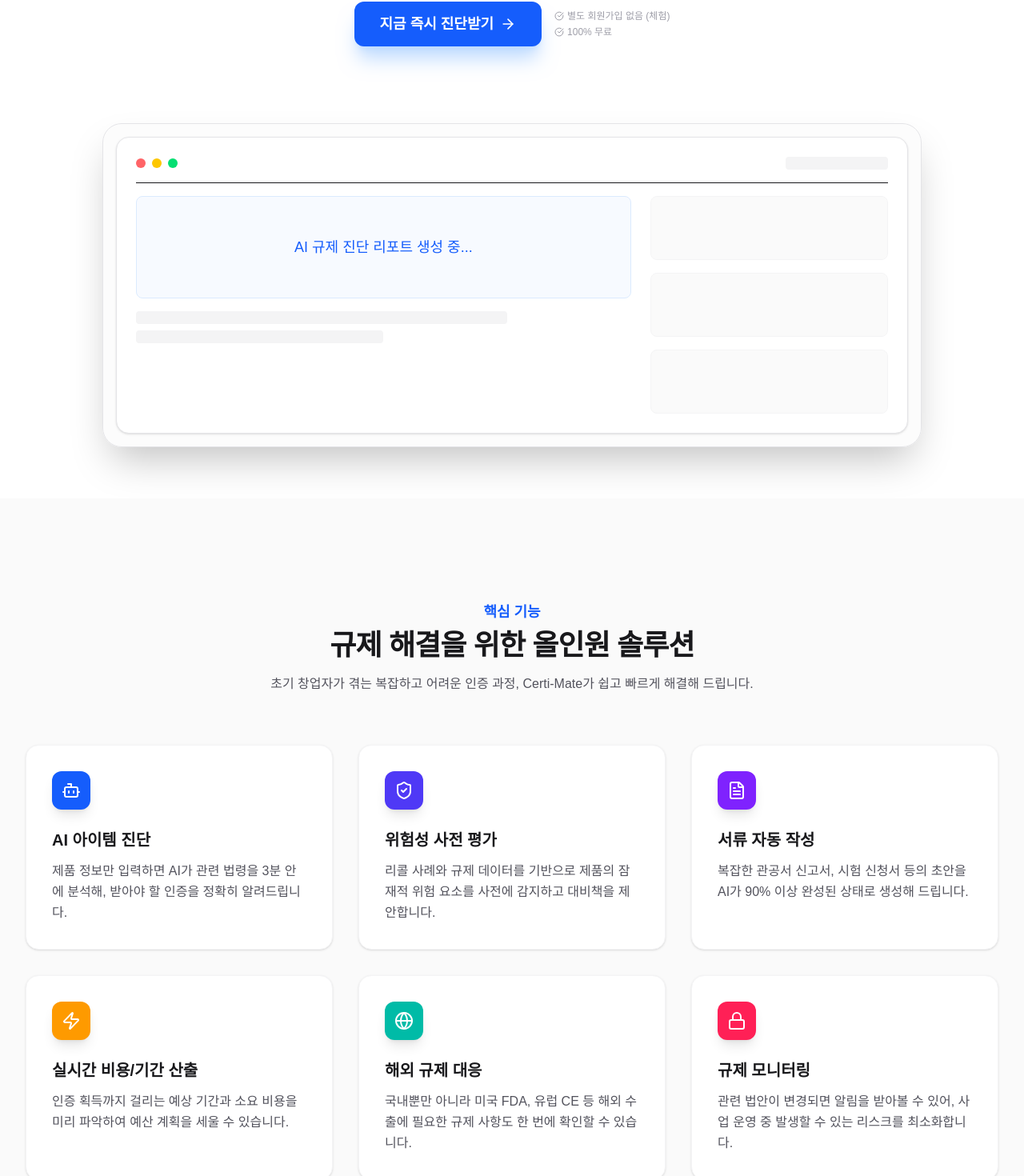
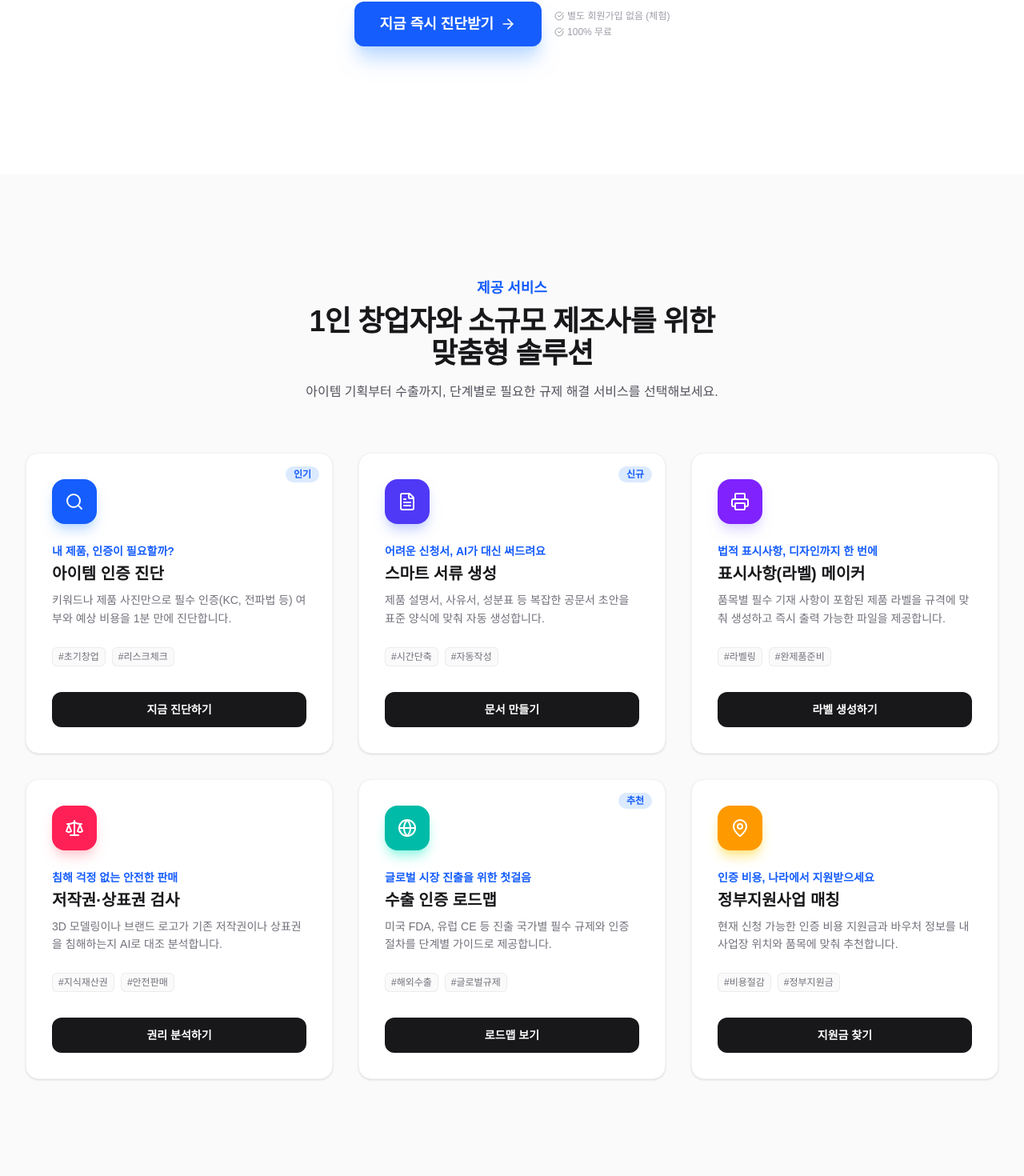
Before and after one commit to seojeongju/Compliance-SaaS, a Next.js app in the folder web-app/: page / in a window 1280 px wide. Shown: the part 533-2003 px from the top of the page at 80% size. Built offline with nearby package versions, Linux system fonts and the light colour scheme; no server answers.

Commit message:
Feat: Redesign Landing Page Services Section with 6 detailed actionable cards

```diff
--- a/web-app/src/app/page.tsx
+++ b/web-app/src/app/page.tsx
@@ -1,7 +1,7 @@
 "use client";
 
 import Link from "next/link";
-import { ArrowRight, Bot, CheckCircle, FileText, ShieldCheck, Zap, Globe, Lock, Loader2 } from "lucide-react";
+import { ArrowRight, Bot, CheckCircle, FileText, ShieldCheck, Zap, Globe, Lock, Loader2, Tag, Search, Printer, Scale, MapPin } from "lucide-react";
 import { motion } from "framer-motion";
 import { useEffect, useState } from "react";
 import { createSupabaseClient } from "../lib/supabaseClient";
@@ -32,6 +32,72 @@ export default function Home() {
     transition: { duration: 0.5 }
   };
 
+  const services = [
+    {
+      icon: <Search className="h-6 w-6 text-white" />,
+      color: "bg-blue-600 shadow-blue-200",
+      title: "아이템 인증 진단",
+      copy: "내 제품, 인증이 필요할까?",
+      desc: "키워드나 제품 사진만으로 필수 인증(KC, 전파법 등) 여부와 예상 비용을 1분 만에 진단합니다.",
+      tags: ["#초기창업", "#리스크체크"],
+      badge: "인기",
+      cta: "지금 진단하기",
+      link: "/dashboard/diagnostic"
+    },
+    {
+      icon: <FileText className="h-6 w-6 text-white" />,
+      color: "bg-indigo-600 shadow-indigo-200",
+      title: "스마트 서류 생성",
+      copy: "어려운 신청서, AI가 대신 써드려요",
+      desc: "제품 설명서, 사유서, 성분표 등 복잡한 공문서 초안을 표준 양식에 맞춰 자동 생성합니다.",
+      tags: ["#시간단축", "#자동작성"],
+      badge: "신규",
+      cta: "문서 만들기",
+      link: "/dashboard/diagnostic"
+    },
+    {
+      icon: <Printer className="h-6 w-6 text-white" />,
+      color: "bg-violet-600 shadow-violet-200",
+      title: "표시사항(라벨) 메이커",
+      copy: "법적 표시사항, 디자인까지 한 번에",
+      desc: "품목별 필수 기재 사항이 포함된 제품 라벨을 규격에 맞춰 생성하고 즉시 출력 가능한 파일을 제공합니다.",
+      tags: ["#라벨링", "#완제품준비"],
+      cta: "라벨 생성하기",
+      link: "/dashboard" // Placeholder
+    },
+    {
+      icon: <Scale className="h-6 w-6 text-white" />,
+      color: "bg-rose-500 shadow-rose-200",
+      title: "저작권·상표권 검사",
+      copy: "침해 걱정 없는 안전한 판매",
+      desc: "3D 모델링이나 브랜드 로고가 기존 저작권이나 상표권을 침해하는지 AI로 대조 분석합니다.",
+      tags: ["#지식재산권", "#안전판매"],
+      cta: "권리 분석하기",
+      link: "/dashboard" // Placeholder
+    },
+    {
+      icon: <Globe className="h-6 w-6 text-white" />,
+      color: "bg-teal-500 shadow-teal-200",
+      title: "수출 인증 로드맵",
+      copy: "글로벌 시장 진출을 위한 첫걸음",
+      desc: "미국 FDA, 유럽 CE 등 진출 국가별 필수 규제와 인증 절차를 단계별 가이드로 제공합니다.",
+      tags: ["#해외수출", "#글로벌규제"],
+      badge: "추천",
+      cta: "로드맵 보기",
+      link: "/dashboard" // Placeholder
+    },
+    {
+      icon: <MapPin className="h-6 w-6 text-white" />,
+      color: "bg-amber-500 shadow-amber-200",
+      title: "정부지원사업 매칭",
+      copy: "인증 비용, 나라에서 지원받으세요",
+      desc: "현재 신청 가능한 인증 비용 지원금과 바우처 정보를 내 사업장 위치와 품목에 맞춰 추천합니다.",
+      tags: ["#비용절감", "#정부지원금"],
+      cta: "지원금 찾기",
+      link: "/dashboard" // Placeholder
+    },
+  ];
+
   return (
     <div className="flex min-h-screen flex-col bg-white text-zinc-900 selection:bg-blue-100 selection:text-blue-900">
       {/* Header */}
@@ -44,9 +110,9 @@ export default function Home() {
             <span>Certi-Mate</span>
           </Link>
           <nav className="hidden md:flex gap-8 text-sm font-medium text-zinc-600">
-            <Link href="#features" className="hover:text-blue-600 transition-colors">기능 소개</Link>
-            <Link href="#how-it-works" className="hover:text-blue-600 transition-colors">이용 방법</Link>
+            <Link href="#services" className="hover:text-blue-600 transition-colors">서비스</Link>
             <Link href="#pricing" className="hover:text-blue-600 transition-colors">요금제</Link>
+            <Link href="#contact" className="hover:text-blue-600 transition-colors">문의하기</Link>
           </nav>
           <div className="flex items-center gap-4">
             {loading ? (
@@ -130,106 +196,57 @@ export default function Home() {
                 </div>
               </div>
             </motion.div>
-
-            {/* Abstract Dashboard Visual */}
-            <motion.div
-              initial={{ opacity: 0, y: 40 }}
-              animate={{ opacity: 1, y: 0 }}
-              transition={{ delay: 0.2, duration: 0.6 }}
-              className="mt-20 -mb-24 flow-root sm:mt-24"
-            >
-              <div className="relative mx-auto max-w-5xl rounded-2xl border border-zinc-200 bg-zinc-50/50 p-2 shadow-2xl backdrop-blur-xl lg:rounded-3xl lg:p-4">
-                <div className="rounded-xl border border-zinc-200 bg-white p-6 shadow-sm overflow-hidden lg:rounded-2xl">
-                  <div className="flex items-center justify-between border-b pb-4 mb-4">
-                    <div className="flex gap-2">
-                      <div className="h-3 w-3 rounded-full bg-red-400"></div>
-                      <div className="h-3 w-3 rounded-full bg-yellow-400"></div>
-                      <div className="h-3 w-3 rounded-full bg-green-400"></div>
-                    </div>
-                    <div className="h-4 w-32 rounded bg-zinc-100"></div>
-                  </div>
-                  <div className="grid grid-cols-3 gap-6">
-                    <div className="col-span-2 space-y-4">
-                      <div className="h-32 rounded-lg bg-blue-50/50 p-4 border border-blue-100 flex items-center justify-center">
-                        <span className="text-blue-600 font-medium text-lg">AI 규제 진단 리포트 생성 중...</span>
-                      </div>
-                      <div className="space-y-2">
-                        <div className="h-4 w-3/4 rounded bg-zinc-100"></div>
-                        <div className="h-4 w-1/2 rounded bg-zinc-100"></div>
-                      </div>
-                    </div>
-                    <div className="space-y-4">
-                      <div className="h-20 rounded-lg bg-zinc-50 border border-zinc-100"></div>
-                      <div className="h-20 rounded-lg bg-zinc-50 border border-zinc-100"></div>
-                      <div className="h-20 rounded-lg bg-zinc-50 border border-zinc-100"></div>
-                    </div>
-                  </div>
-                </div>
-              </div>
-            </motion.div>
           </div>
         </section>
 
-        {/* Feature Grid */}
-        <section id="features" className="bg-zinc-50 py-24 sm:py-32">
+        {/* Feature Grid (Services) */}
+        <section id="services" className="bg-zinc-50 py-24 sm:py-32">
           <div className="container mx-auto px-4 sm:px-6 lg:px-8">
             <div className="mb-16 text-center max-w-2xl mx-auto">
-              <h2 className="text-lg font-semibold text-blue-600">핵심 기능</h2>
+              <h2 className="text-lg font-semibold text-blue-600">제공 서비스</h2>
               <h3 className="mt-2 text-3xl font-bold tracking-tight text-zinc-900 sm:text-4xl">
-                규제 해결을 위한 올인원 솔루션
+                1인 창업자와 소규모 제조사를 위한<br className="hidden sm:inline" /> 맞춤형 솔루션
               </h3>
               <p className="mt-4 text-zinc-600">
-                초기 창업자가 겪는 복잡하고 어려운 인증 과정, Certi-Mate가 쉽고 빠르게 해결해 드립니다.
+                아이템 기획부터 수출까지, 단계별로 필요한 규제 해결 서비스를 선택해보세요.
               </p>
             </div>
 
             <div className="grid gap-8 sm:grid-cols-2 lg:grid-cols-3">
-              {[
-                {
-                  icon: <Bot className="h-6 w-6 text-white" />,
-                  color: "bg-blue-600",
-                  title: "AI 아이템 진단",
-                  desc: "제품 정보만 입력하면 AI가 관련 법령을 3분 안에 분석해, 받아야 할 인증을 정확히 알려드립니다."
-                },
-                {
-                  icon: <ShieldCheck className="h-6 w-6 text-white" />,
-                  color: "bg-indigo-600",
-                  title: "위험성 사전 평가",
-                  desc: "리콜 사례와 규제 데이터를 기반으로 제품의 잠재적 위험 요소를 사전에 감지하고 대비책을 제안합니다."
-                },
-                {
-                  icon: <FileText className="h-6 w-6 text-white" />,
-                  color: "bg-violet-600",
-                  title: "서류 자동 작성",
-                  desc: "복잡한 관공서 신고서, 시험 신청서 등의 초안을 AI가 90% 이상 완성된 상태로 생성해 드립니다."
-                },
-                {
-                  icon: <Zap className="h-6 w-6 text-white" />,
-                  color: "bg-amber-500",
-                  title: "실시간 비용/기간 산출",
-                  desc: "인증 획득까지 걸리는 예상 기간과 소요 비용을 미리 파악하여 예산 계획을 세울 수 있습니다."
-                },
-                {
-                  icon: <Globe className="h-6 w-6 text-white" />,
-                  color: "bg-teal-500",
-                  title: "해외 규제 대응",
-                  desc: "국내뿐만 아니라 미국 FDA, 유럽 CE 등 해외 수출에 필요한 규제 사항도 한 번에 확인할 수 있습니다."
-                },
-                {
-                  icon: <Lock className="h-6 w-6 text-white" />,
-                  color: "bg-rose-500",
-                  title: "규제 모니터링",
-                  desc: "관련 법안이 변경되면 알림을 받아볼 수 있어, 사업 운영 중 발생할 수 있는 리스크를 최소화합니다."
-                },
-              ].map((feature, idx) => (
-                <div key={idx} className="group relative rounded-2xl bg-white p-8 shadow-sm transition-all hover:-translate-y-1 hover:shadow-md border border-zinc-100">
-                  <div className={`mb-6 inline-flex h-12 w-12 items-center justify-center rounded-xl ${feature.color} shadow-lg shadow-opacity-20`}>
-                    {feature.icon}
+              {services.map((service, idx) => (
+                <div key={idx} className="group relative flex flex-col justify-between rounded-2xl bg-white p-8 shadow-sm transition-all hover:-translate-y-1 hover:shadow-xl border border-zinc-100 overflow-hidden">
+                  {service.badge && (
+                    <div className="absolute right-4 top-4 rounded-full bg-blue-100 px-2.5 py-0.5 text-xs font-semibold text-blue-600">
+                      {service.badge}
+                    </div>
+                  )}
+
+                  <div>
+                    <div className={`mb-6 inline-flex h-14 w-14 items-center justify-center rounded-2xl ${service.color} shadow-lg`}>
+                      {service.icon}
+                    </div>
+
+                    <div className="mb-2">
+                      <h4 className="font-semibold text-blue-600 text-sm mb-1">{service.copy}</h4>
+                      <h3 className="text-xl font-bold text-zinc-900 group-hover:text-blue-600 transition-colors">{service.title}</h3>
+                    </div>
+
+                    <p className="text-zinc-500 text-sm leading-relaxed mb-6">
+                      {service.desc}
+                    </p>
+
+                    <div className="flex flex-wrap gap-2 mb-8">
+                      {service.tags.map((tag, i) => (
+                        <span key={i} className="inline-flex items-center rounded-md bg-zinc-50 px-2 py-1 text-xs font-medium text-zinc-500 ring-1 ring-inset ring-zinc-500/10">
+                          {tag}
+                        </span>
+                      ))}
+                    </div>
                   </div>
-                  <h3 className="mb-3 text-xl font-bold text-zinc-900 group-hover:text-blue-600 transition-colors">{feature.title}</h3>
-                  <p className="text-zinc-600 leading-relaxed">
-                    {feature.desc}
-                  </p>
+
+                  <Link href={service.link} className="mt-auto w-full rounded-xl bg-zinc-900 px-4 py-3 text-center text-sm font-semibold text-white transition-all hover:bg-zinc-800 hover:scale-[1.02] active:scale-[0.98]">
+                    {service.cta}
+                  </Link>
                 </div>
               ))}
             </div>
@@ -238,6 +255,7 @@ export default function Home() {
 
         {/* CTA Section */}
         <section className="relative overflow-hidden bg-zinc-900 py-24 text-white sm:py-32">
+          {/* ... (Existing CTA Section remains unchanged) ... */}
           <div className="absolute inset-x-0 top-0 -z-10 transform-gpu overflow-hidden blur-3xl sm:-top-80">
             <div className="relative left-[calc(50%-11rem)] aspect-[1155/678] w-[36.125rem] -translate-x-1/2 rotate-[30deg] bg-gradient-to-tr from-blue-500 to-indigo-500 opacity-20 sm:left-[calc(50%-30rem)] sm:w-[72.1875rem]" />
           </div>
@@ -288,8 +306,8 @@ export default function Home() {
             <div>
               <h3 className="font-semibold text-zinc-900">제품</h3>
               <ul className="mt-4 space-y-2 text-sm text-zinc-500">
-                <li><Link href="#" className="hover:text-blue-600">기능 소개</Link></li>
-                <li><Link href="#" className="hover:text-blue-600">요금제</Link></li>
+                <li><Link href="#services" className="hover:text-blue-600">기능 소개</Link></li>
+                <li><Link href="#pricing" className="hover:text-blue-600">요금제</Link></li>
                 <li><Link href="#" className="hover:text-blue-600">업데이트</Link></li>
               </ul>
             </div>
```
